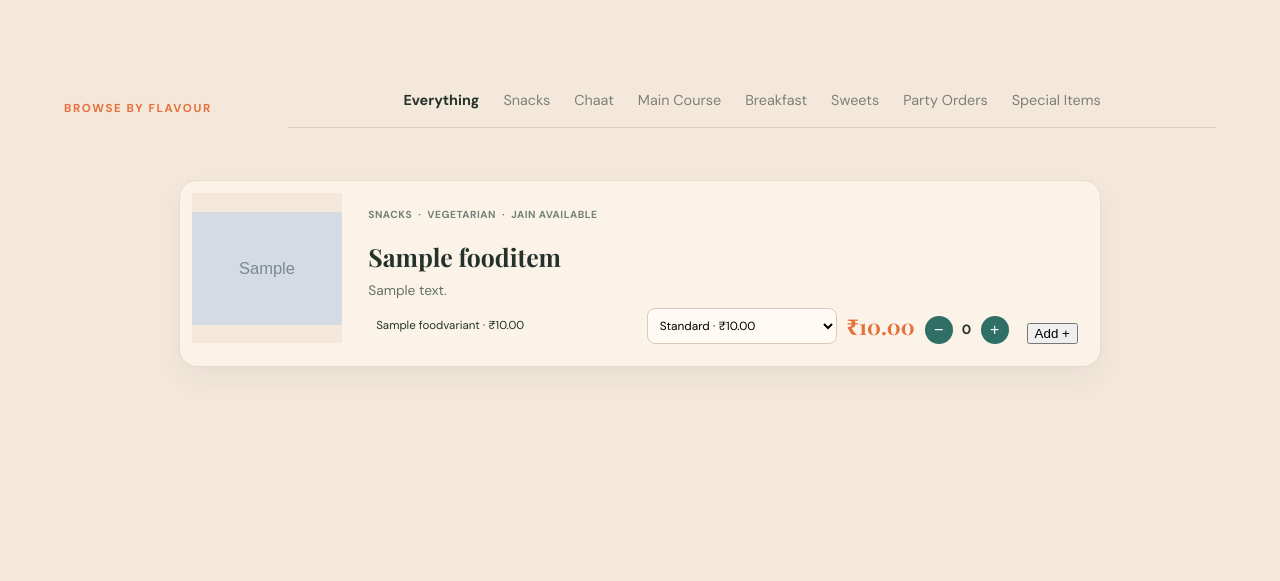
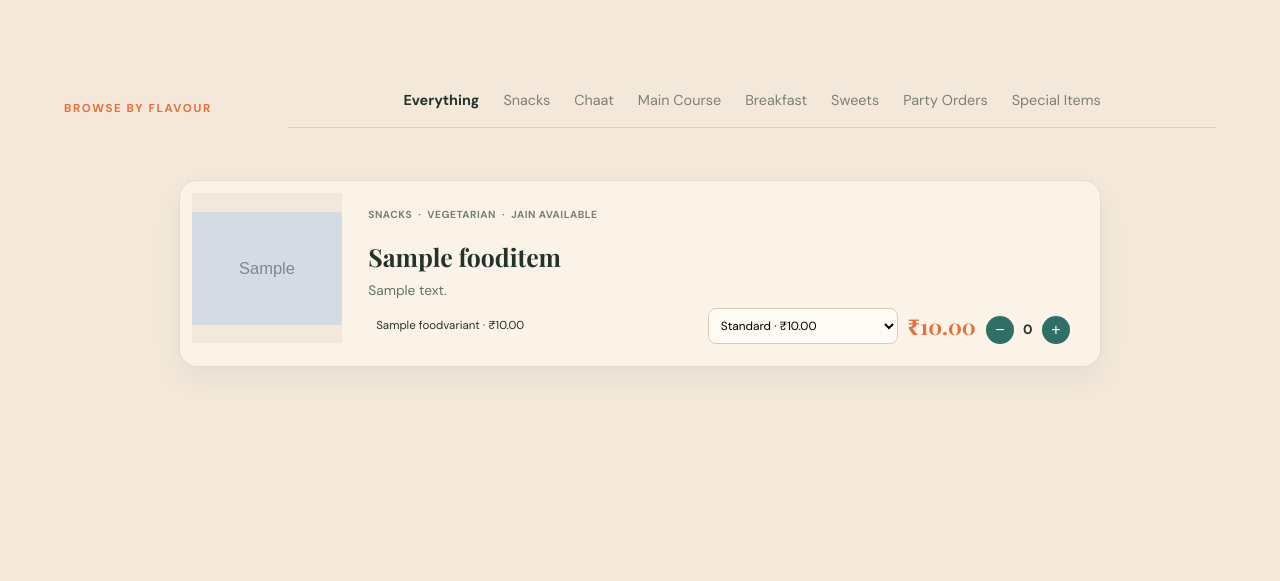
Before and after one commit to naveengoyal10/RakshaKitchen, a Django app: page /menu/ in a window 1280 px wide. Shown: the part 600-1181 px from the top of the page. Run offline with Django 5.2, Linux system fonts and the light colour scheme; data comes from the database, SQL or seed files in the repository; tables that the repository leaves empty hold one stand-in row (values such as "Sample post"); grey boxes marked "Sample" are stand-in pictures.

Commit message:
Remove redundant menu add button

```diff
--- a/static/css/menu-polish.css
+++ b/static/css/menu-polish.css
@@ -31,6 +31,10 @@
   font-weight: 700;
   min-width: 18px;
   text-align: center;
+}
+
+[data-food-card] .add-item {
+  display: none;
 }
 
 .menu-place-order {
```
